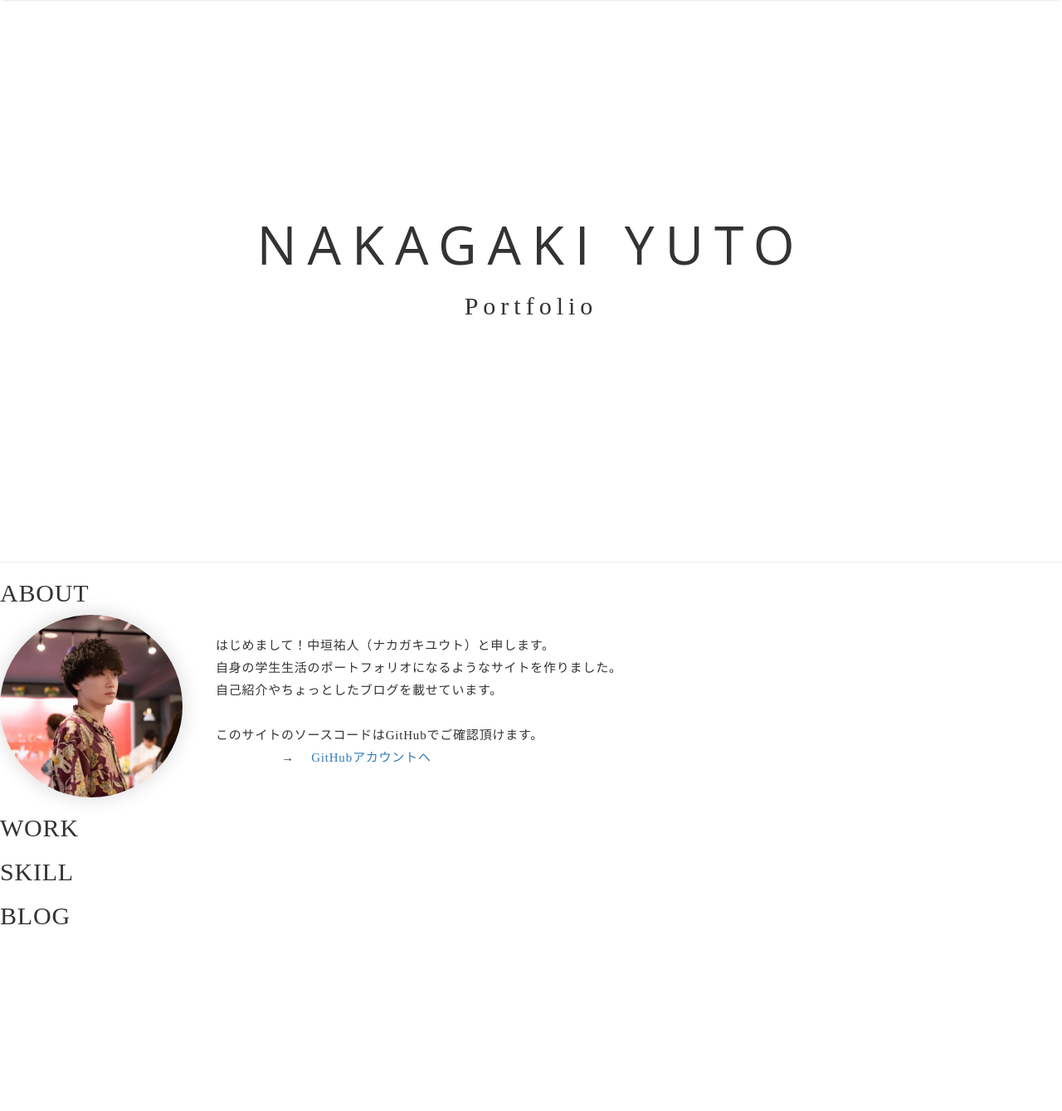
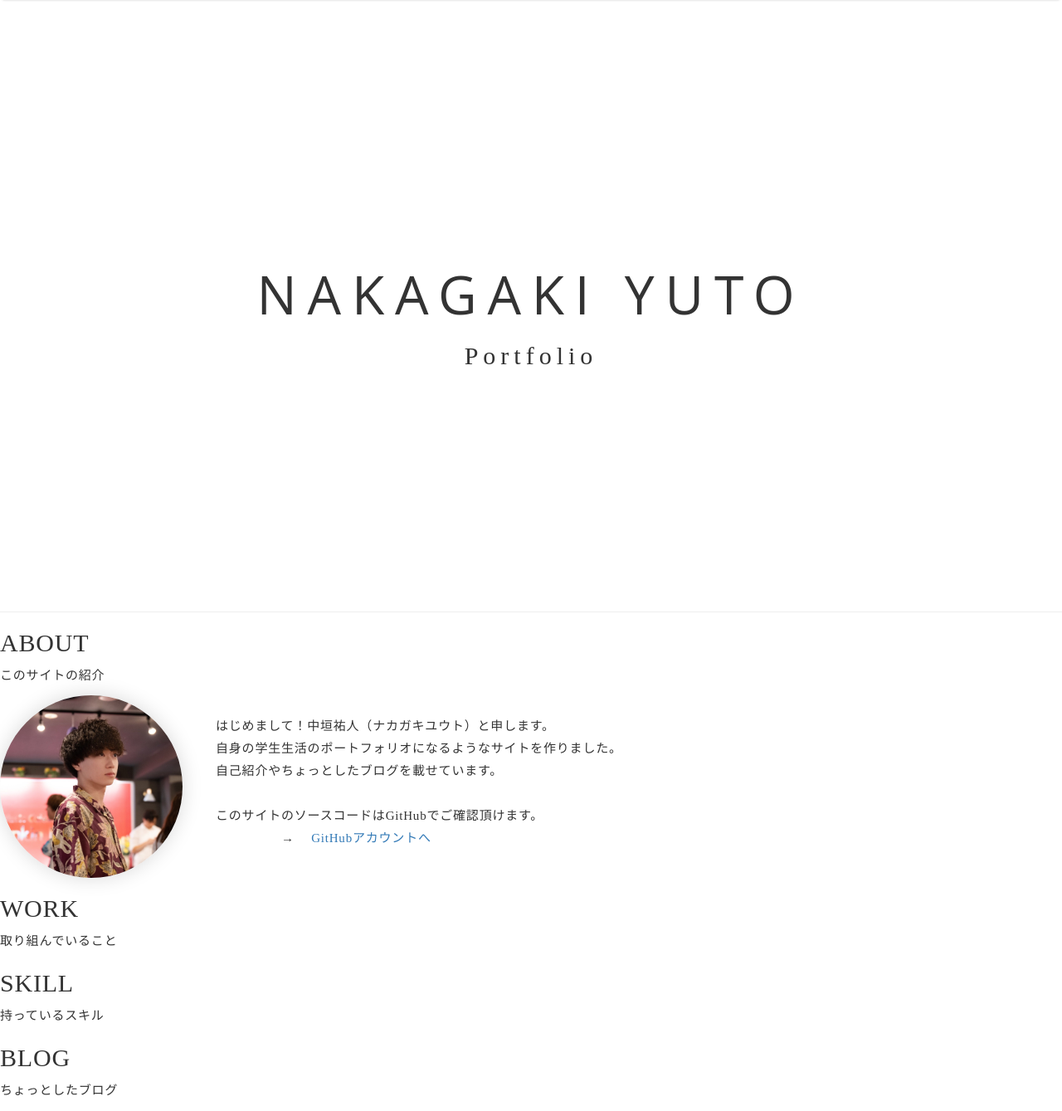
Before and after one commit to Nakagaki-Yuto/Portfolio, a Django app: page / in a window 1280 px wide. Shown: the part 50-1389 px from the top of the page at 83% size. Before the commit the page ends 1164 px from the top, so only its background shows below. Run offline with Django 3.2, Linux system fonts and the light colour scheme; data that the repository does not hold is empty; some libraries are stand-ins or nearby versions.

Commit message:
edit navbar

```diff
--- a/blog/static/css/blog.css
+++ b/blog/static/css/blog.css
@@ -8,6 +8,7 @@ body {
   letter-spacing: .8px;
   word-break: normal;
   color: #333333;
+  padding-top: 60px;
 }
 
 ul,
@@ -27,6 +28,7 @@ a {
   z-index: 100;
   width: 100%;
   height: 60px;
+  background-color: #fff;
   -webkit-box-shadow: 0 3px 3px -3px rgba(0, 0, 0, .2);
   -moz-box-shadow: 0 3px 3px -3px rgba(0, 0, 0, .2);
   box-shadow: 0 3px 3px -3px rgba(0, 0, 0, .2);
--- a/blog/templates/blog/home.html
+++ b/blog/templates/blog/home.html
@@ -14,7 +14,10 @@
 
 <!-- .about-section -->
 <section class="about-section section" id="about-section">
-    <h2 class="section-title">ABOUT</h2>
+    <div class="section-title">
+        <h2>ABOUT</h2>
+        <p>このサイトの紹介</p>
+    </div>
     <div class="about-item">
         <img class="about-image" src="{% static 'img/profile-photo2.JPG' %}" alt="プロフィール画像" width="200">
         <div class="about-body">
@@ -33,20 +36,29 @@
 
 <!-- .work-section -->
 <section class="work-section section" id="work-section">
-    <h2 class="section-title">WORK</h2>
+    <div class="section-title">
+        <h2>WORK</h2>
+        <p>取り組んでいること</p>
+    </div>
 </section>
 <!-- /.work-section -->
 
 <!-- .skill-section -->
 <section class="skill-section section" id="skill-section">
-    <h2 class="section-title">SKILL</h2>
+    <div class="section-title">
+        <h2>SKILL</h2>
+        <p>持っているスキル</p>
+    </div>
 </section>
 <!-- /.skill-section -->
 
 
 <!-- .blog-section -->
 <section class="blog-section section" id="blog-section">
-    <h2 class="section-title">BLOG</h2>
+    <div class="section-title">
+        <h2>BLOG</h2>
+        <p>ちょっとしたブログ</p>
+    </div>
     <div class="content container">
         <div class="row">
             <div class="col-md-8">
```
